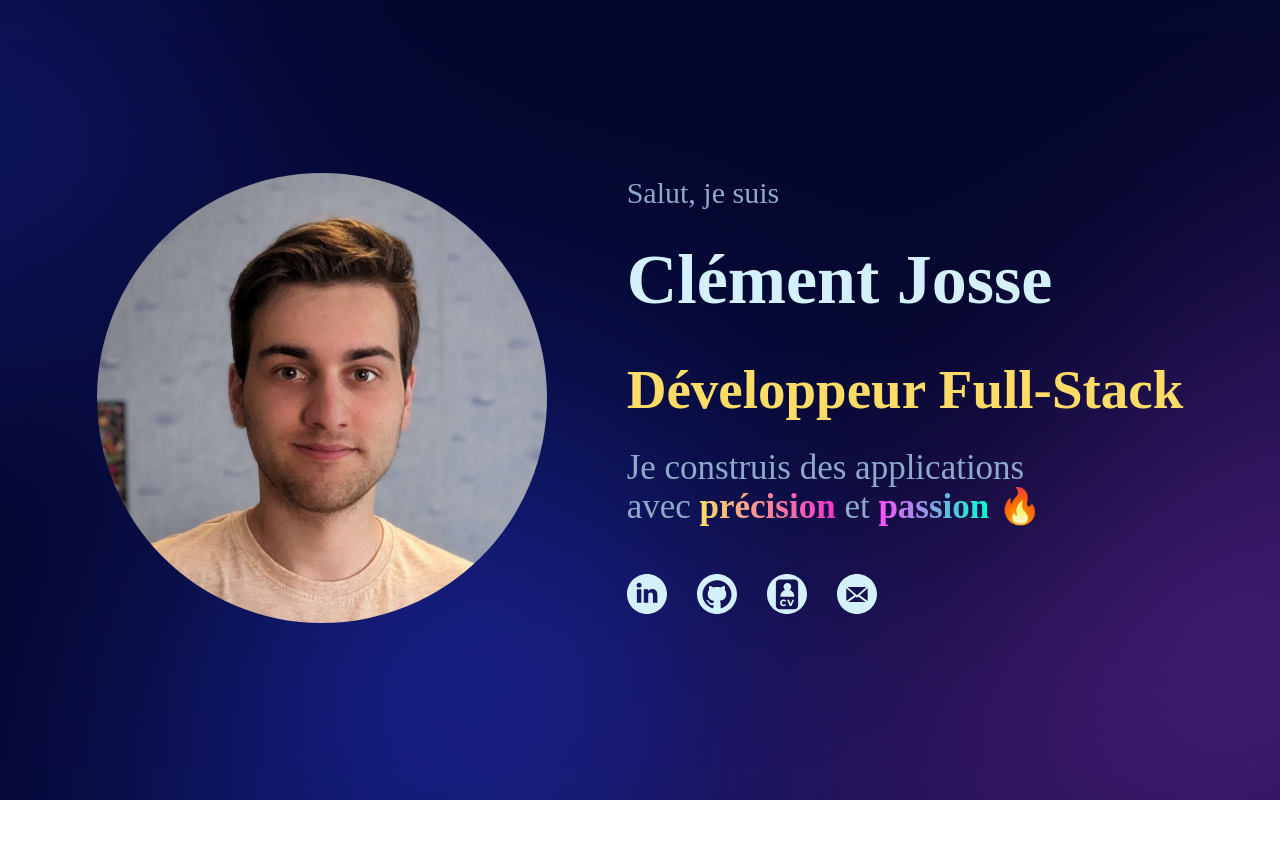
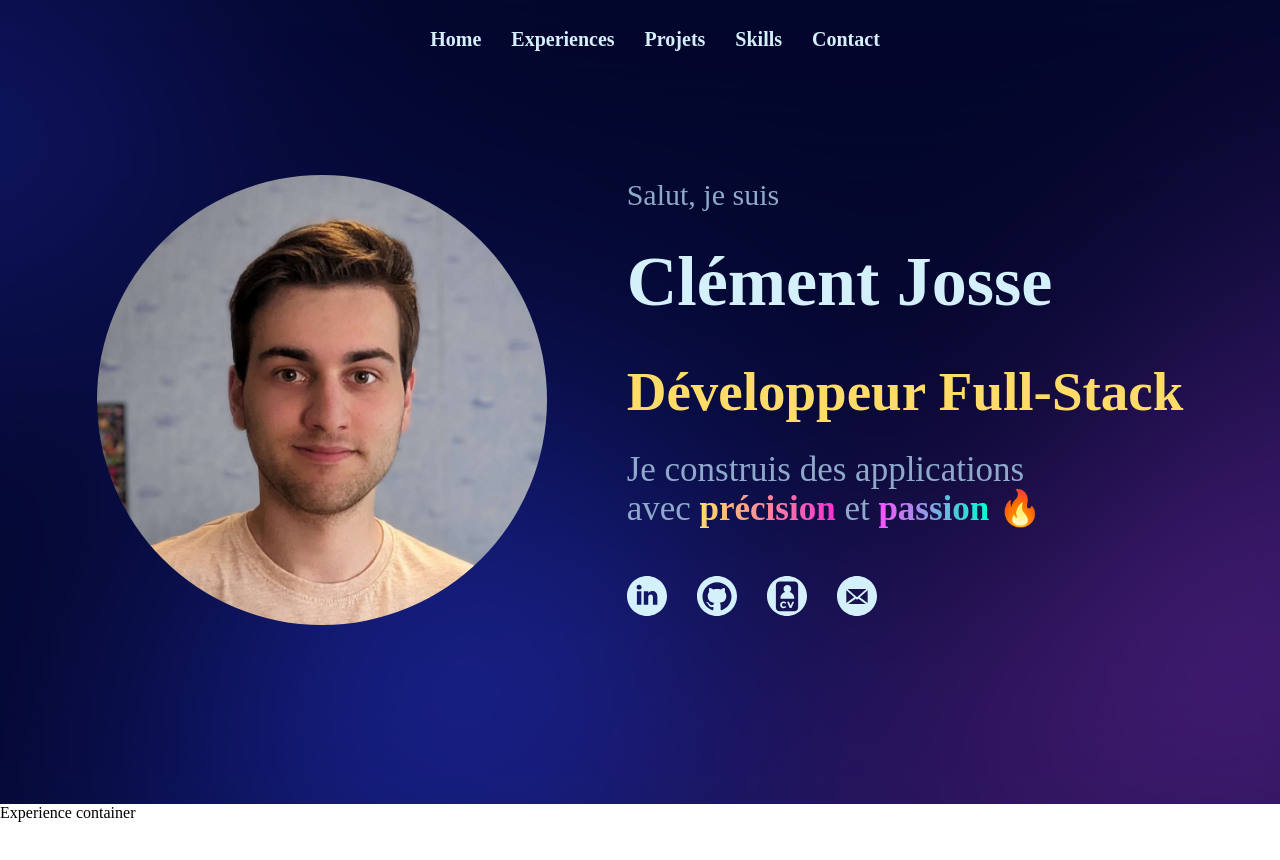
Before and after one commit to ClementJosse/portfolio, a React (Create React App) app: page / in a window 1280 px wide. Shown: the top 860 px of the page. Before the commit the page ends 804 px from the top, so only its background shows below. Built offline with nearby package versions, Linux system fonts and the light colour scheme.

Commit message:
navbar fonctionnelle mais moche

```diff
--- /dev/null
+++ b/src/App.css
@@ -0,0 +1,29 @@
+.home-container {
+  position: relative; /* Maintient la structure normale pour permettre à la div suivante de s'afficher */
+  width: 100%;
+  min-height: 100vh; /* Prend toute la hauteur de la fenêtre */
+  z-index: 1;
+  background-color: #03062C;
+  background-image: url('assets/background.png');
+  background-size: cover;
+  background-repeat: no-repeat;
+  background-position: center;
+}
+
+.experiences-container{
+  height: 2000px;
+}
+
+.projects-container{
+  height: 2000px;
+  background-color: bisque;
+}
+
+.skills-container{
+  height: 2000px;
+}
+
+.contact-container{
+  height: 2000px;
+  background-color: bisque;
+}
--- a/src/App.js
+++ b/src/App.js
@@ -1,14 +1,31 @@
-import React from 'react';
+import React, { useRef } from 'react';
 import Canvas from './components/Canvas.tsx';
 import HomeInfos from './components/HomeInfos.tsx';
+import Navbar from './components/Navbar.tsx';
+import "./App.css";
 
 function App() {
+  const homeRef = useRef(null);
+  const experiencesRef = useRef(null);
+  const projectsRef = useRef(null);
+  const skillsRef = useRef(null);
+  const contactRef = useRef(null);
+
+  const scrollToSection = (ref) => {
+    ref.current.scrollIntoView({ behavior: 'smooth' });
+  };
+
   return (
     <div className="main-page">
-      <div className="home-container">
+      <Navbar scrollToSection={scrollToSection} homeRef={homeRef} experiencesRef={experiencesRef} projectsRef={projectsRef} skillsRef={skillsRef} contactRef={contactRef} />
+      <div className="home-container" ref={homeRef}>
         <Canvas className="canvas"/>
         <HomeInfos className="HomeInfos"/>
       </div>
+      <div className="experiences-container" ref={experiencesRef}>Experience container</div>
+      <div className="projects-container" ref={projectsRef}>Projects container</div>
+      <div className="skills-container" ref={skillsRef}>Skills container</div>
+      <div className="contact-container" ref={contactRef}>Contact container</div>
     </div>
   );
 }
--- a/src/components/Canvas.css
+++ b/src/components/Canvas.css
@@ -1,19 +1,4 @@
-.home-container {
-    position: absolute;
-    top: 0;
-    left: 0;
-    width: 100%;
-    height: 100%;
-    z-index: 1; /* Canvas derrière HomeInfos */
-
-    background-color: #03062C; /* Ajouter la couleur de fond */
-    background-image: url('../assets/background.png'); /* Image de fond */
-    background-size: cover; /* Adapter l'image à la taille du conteneur */
-    background-repeat: no-repeat; /* Ne pas répéter l'image */
-    background-position: center; /* Centrer l'image */
-  }
-
-  .canvas {
-    width: 100%;
-    height: 100%;
-  }
+ .canvas {
+  width: 100%;
+  height: 100%; /* Toujours pleine hauteur */
+}
--- a/src/components/HomeInfos.css
+++ b/src/components/HomeInfos.css
@@ -3,15 +3,17 @@
 }
 
 .HomeInfos {
-    position: relative;
-    z-index: 2;
-    font-family: 'Montserrat';
+    position: absolute; /* Assure que HomeInfos est superposé au-dessus de Canvas */
+    z-index: 2; /* Assure que HomeInfos est au-dessus de Canvas */
+    top: 0;
+    left: 0;
+    width: 100%;
+    height: 100%; /* Prend toute la hauteur de son parent (home-container) */
     display: flex;
     flex-direction: column;
-    align-items: center;  /* Centre horizontalement le contenu */
-    justify-content: center;  /* Centre verticalement le contenu */
+    align-items: center;
+    justify-content: center;
     gap: 20px;
-    height: 100%;  /* Prend toute la hauteur du parent */
 }
 
 
--- a/src/components/HomeInfos.tsx
+++ b/src/components/HomeInfos.tsx
@@ -35,10 +35,10 @@ export default function Canvas(): ReactElement {
                 </div>
 
                 <div className="SocialIcons">
-                    <LinkedinIcon onClick={() => window.open("https://www.linkedin.com/in/clement-josse")} alt="LinkedIn" className="icon" />
-                    <GithubIcon onClick={() => window.open("https://github.com/ClementJosse")} alt="GitHub" className="icon" />
-                    <CvIcon onClick={() => window.open(cvPdf)} alt="CV" className="icon" />
-                    <EmailIcon onClick={copyToClipboard} alt="Email" className="icon" />
+                    <LinkedinIcon onClick={() => window.open("https://www.linkedin.com/in/clement-josse")} className="icon" />
+                    <GithubIcon onClick={() => window.open("https://github.com/ClementJosse")} className="icon" />
+                    <CvIcon onClick={() => window.open(cvPdf)} className="icon" />
+                    <EmailIcon onClick={copyToClipboard} className="icon" />
                 </div>
             </div>
         </div>
--- /dev/null
+++ b/src/components/Navbar.css
@@ -0,0 +1,16 @@
+.navbar-container{
+    display: flex;
+    align-items: center;
+    justify-content: center;
+    position: fixed;
+    z-index: 1000;
+    width: 100%;
+    padding: 15px;
+    font-size: 10px;
+    gap: 30px;
+    color: #D4F0FA;
+}
+
+.navbar-button{
+    cursor: pointer;
+}
--- /dev/null
+++ b/src/components/Navbar.tsx
@@ -0,0 +1,16 @@
+import React from 'react';
+import "./Navbar.css"
+
+function Navbar({ scrollToSection, homeRef, experiencesRef, projectsRef, skillsRef, contactRef }) {
+  return (
+    <div className='navbar-container'>
+        <h1 className='navbar-button' onClick={() => scrollToSection(homeRef)}>Home</h1>
+        <h1 className='navbar-button' onClick={() => scrollToSection(experiencesRef)}>Experiences</h1>
+        <h1 className='navbar-button' onClick={() => scrollToSection(projectsRef)}>Projets</h1>
+        <h1 className='navbar-button' onClick={() => scrollToSection(skillsRef)}>Skills</h1>
+        <h1 className='navbar-button' onClick={() => scrollToSection(contactRef)}>Contact</h1>
+    </div>
+  );
+}
+
+export default Navbar;
--- a/src/index.css
+++ b/src/index.css
@@ -1,13 +1,10 @@
 body {
   margin: 0;
-  font-family: -apple-system, BlinkMacSystemFont, 'Segoe UI', 'Roboto', 'Oxygen',
-    'Ubuntu', 'Cantarell', 'Fira Sans', 'Droid Sans', 'Helvetica Neue',
-    sans-serif;
+  font-family: "Montserrat";
   -webkit-font-smoothing: antialiased;
   -moz-osx-font-smoothing: grayscale;
 }
 
 code {
-  font-family: source-code-pro, Menlo, Monaco, Consolas, 'Courier New',
-    monospace;
+  font-family: "Montserrat";
 }
```
